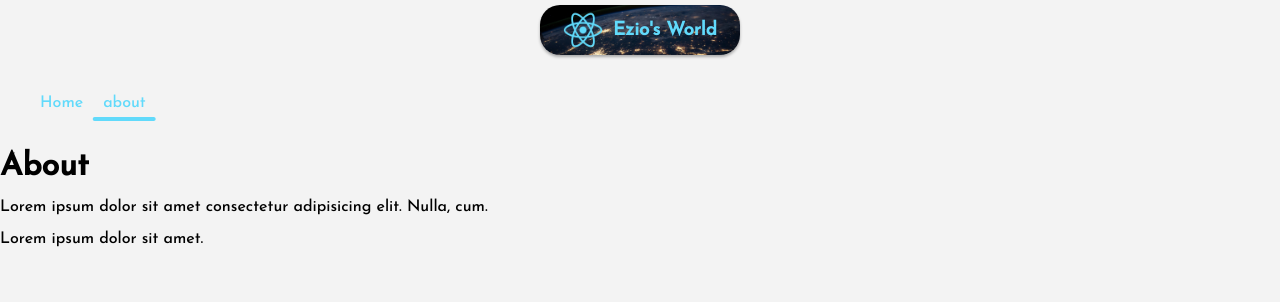
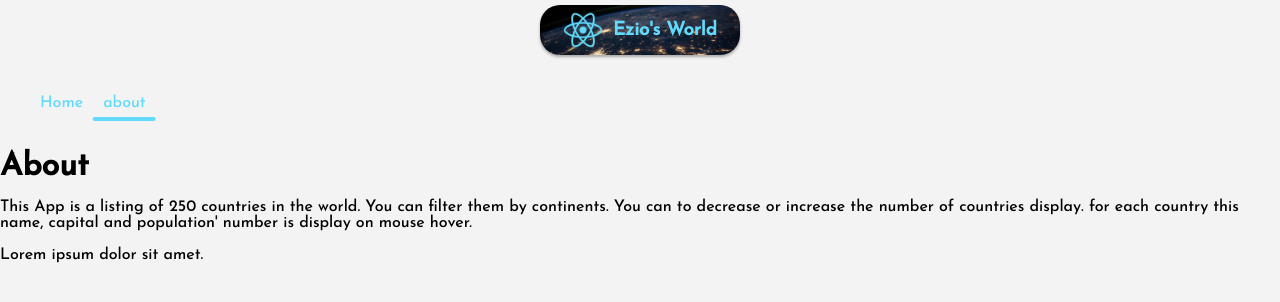
Before and after one commit to j3r3mC/react-test, a React (Create React App) app in the folder react-app/: page /about in a window 1280 px wide. Shown: the top 302 px of the page. Built offline with nearby package versions, Linux system fonts and the light colour scheme.

Commit message:
UPDATE about's text

```diff
--- a/react-app/package.json
+++ b/react-app/package.json
@@ -44,4 +44,5 @@
   "devDependencies": {
     "gh-pages": "^5.0.0"
   }
+
 }
--- a/react-app/src/pages/About.js
+++ b/react-app/src/pages/About.js
@@ -9,7 +9,9 @@ const About = () => {
             <Navigation></Navigation>
             <h1>About</h1>
             <br />
-            <p>Lorem ipsum dolor sit amet consectetur adipisicing elit. Nulla, cum.</p>
+            <p>This App is a listing of 250 countries in the world. You can filter them by continents.
+                You can to decrease or increase the number of countries display.
+                for each country this name, capital and population' number is display on mouse hover.</p>
             <br />
             <p>Lorem ipsum dolor sit amet.</p>
         </div>
```
Also changed, not shown: 2 other files (tests, documents, lock files or other folders).
